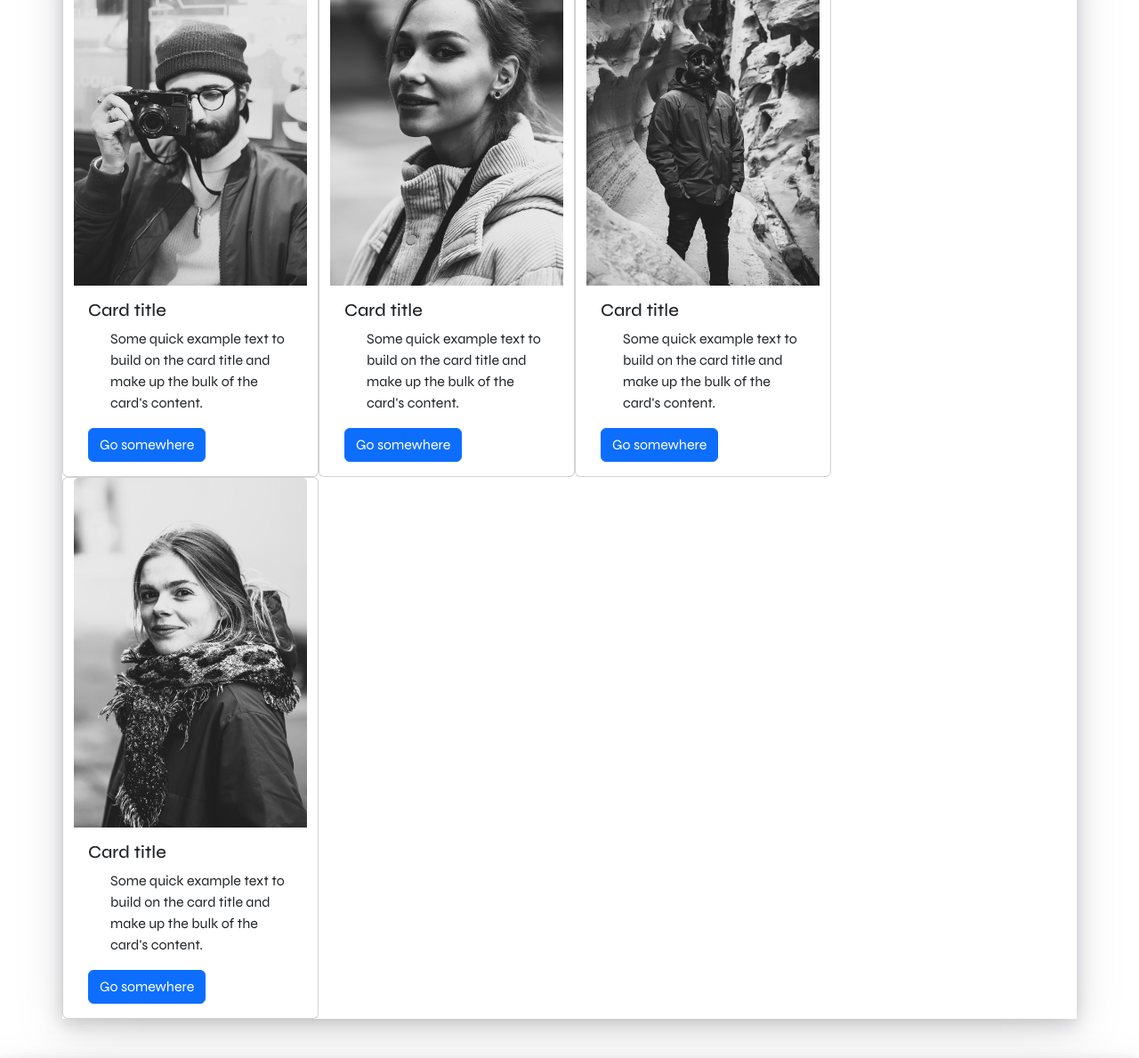
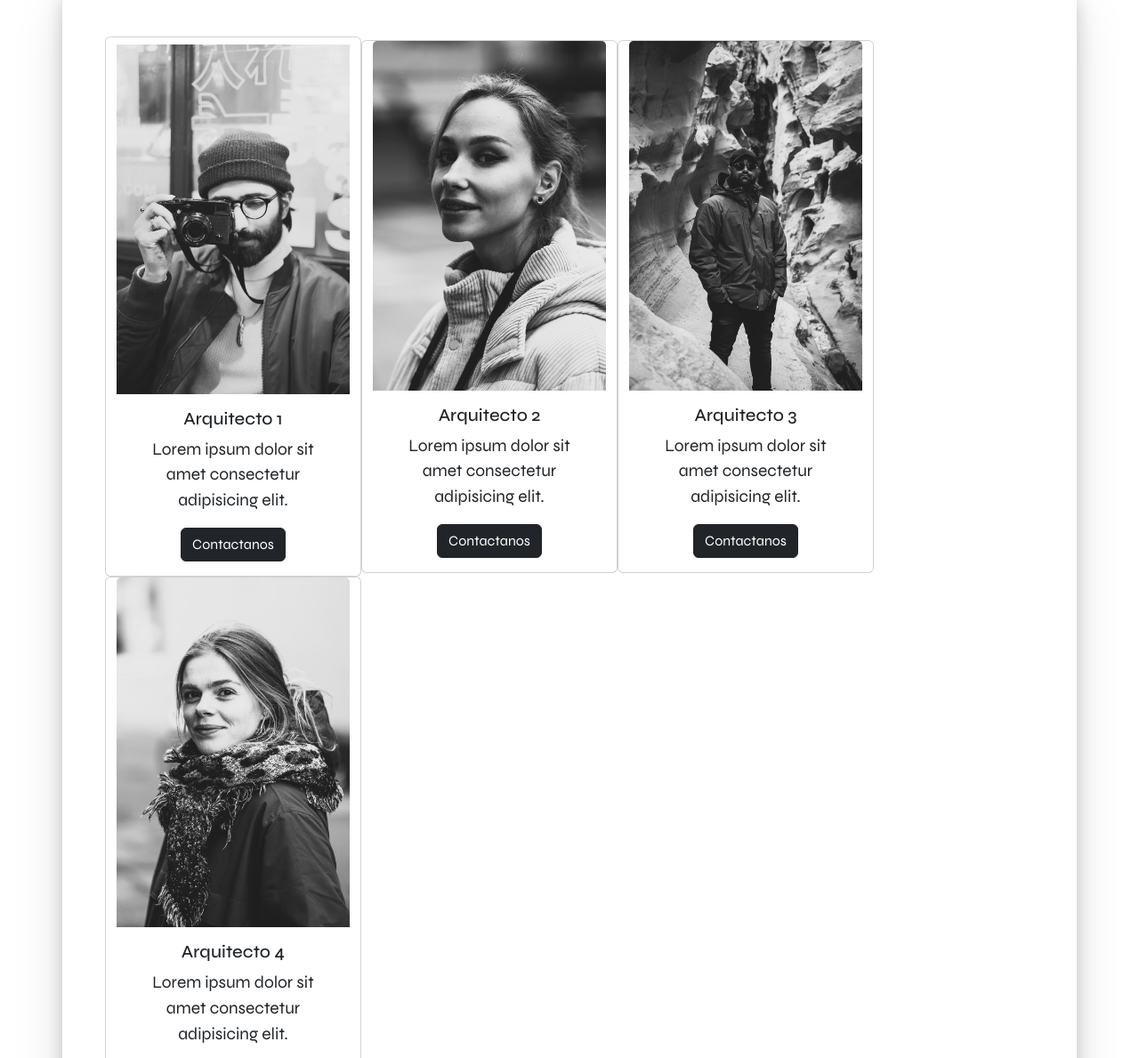
Before and after one commit to FlipWagner/PreEntrega2-Wagner, a plain HTML site: page pages/Equipo.html in a window 1280 px wide. Shown: the part 169-1358 px from the top of the page at 89% size. Drawn offline with nearby package versions, Linux system fonts and the light colour scheme.

Commit message:
Actualización page Equipo

```diff
--- a/pages/Equipo.html
+++ b/pages/Equipo.html
@@ -57,40 +57,45 @@
             </div>
         </nav>
     </header>
+    <section class="container-md">
+    <div class="d-flex mt-5 pt-5 align-text-top">
+        <h1>Nuestro Equipo <span class="text-secondary fs-1">- Compañeros - Socios</span></h1>
+    </div>
+    </section>
     <section>
         <!-- Contenido -->
-        <div class="container pt-5 mt-5 mb-5">
-            <div class="row d-flex">
+        <div class="container text-center pb-5">
+            <div class="row p-5 align-items-center">
                 <div class="card" style="width: 18rem;">
-                    <img src="../img/img_e_01.jpg" class="card-img-top" alt="...">
+                    <img src="../img/img_e_01.jpg" class="card-img-top pt-2" alt="...">
                     <div class="card-body">
-                        <h5 class="card-title">Card title</h5>
-                        <p class="card-text">Some quick example text to build on the card title and make up the bulk of the card's content.</p>
-                        <a href="#" class="btn btn-primary">Go somewhere</a>
+                        <h5 class="card-title">Arquitecto 1</h5>
+                        <p class="card-text">Lorem ipsum dolor sit amet consectetur adipisicing elit.</p>
+                        <a href="#" class="btn btn-dark">Contactanos</a>
                     </div>
                 </div>
                 <div class="card" style="width: 18rem;">
                     <img src="../img/img_e_02.jpg" class="card-img-top" alt="...">
                     <div class="card-body">
-                        <h5 class="card-title">Card title</h5>
-                        <p class="card-text">Some quick example text to build on the card title and make up the bulk of the card's content.</p>
-                        <a href="#" class="btn btn-primary">Go somewhere</a>
+                        <h5 class="card-title">Arquitecto 2</h5>
+                        <p class="card-text">Lorem ipsum dolor sit amet consectetur adipisicing elit.</p>
+                        <a href="#" class="btn btn-dark">Contactanos</a>
                     </div>
                 </div>
                 <div class="card" style="width: 18rem;">
                     <img src="../img/img_e_03.jpg" class="card-img-top" alt="...">
                     <div class="card-body">
-                        <h5 class="card-title">Card title</h5>
-                        <p class="card-text">Some quick example text to build on the card title and make up the bulk of the card's content.</p>
-                        <a href="#" class="btn btn-primary">Go somewhere</a>
+                        <h5 class="card-title">Arquitecto 3</h5>
+                        <p class="card-text">Lorem ipsum dolor sit amet consectetur adipisicing elit.</p>
+                        <a href="#" class="btn btn-dark">Contactanos</a>
                     </div>
                 </div>
                 <div class="card" style="width: 18rem;">
                     <img src="../img/img_e_04.jpg" class="card-img-top" alt="...">
                     <div class="card-body">
-                        <h5 class="card-title">Card title</h5>
-                        <p class="card-text">Some quick example text to build on the card title and make up the bulk of the card's content.</p>
-                        <a href="#" class="btn btn-primary">Go somewhere</a>
+                        <h5 class="card-title">Arquitecto 4</h5>
+                        <p class="card-text">Lorem ipsum dolor sit amet consectetur adipisicing elit.</p>
+                        <a href="#" class="btn btn-dark">Contactanos</a>
                     </div>
                 </div>
             </div>
```
